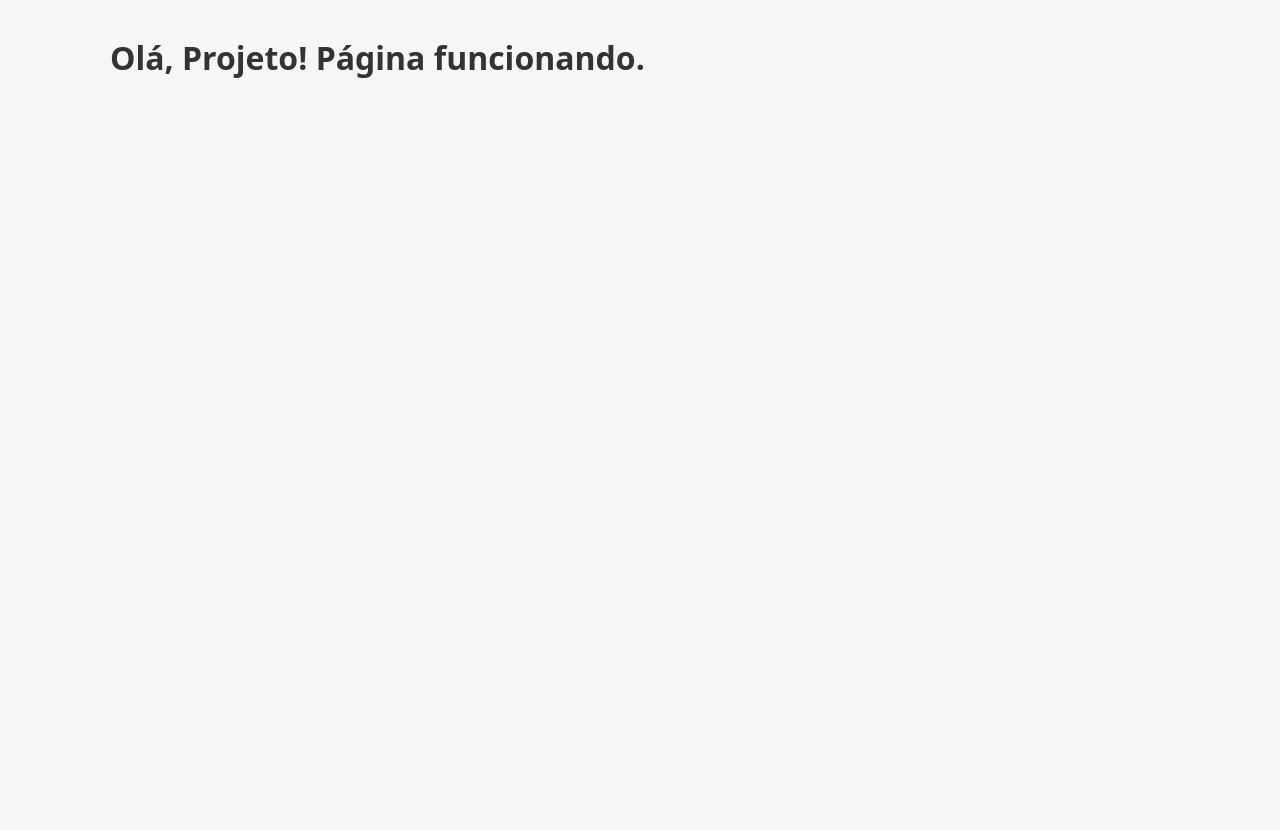
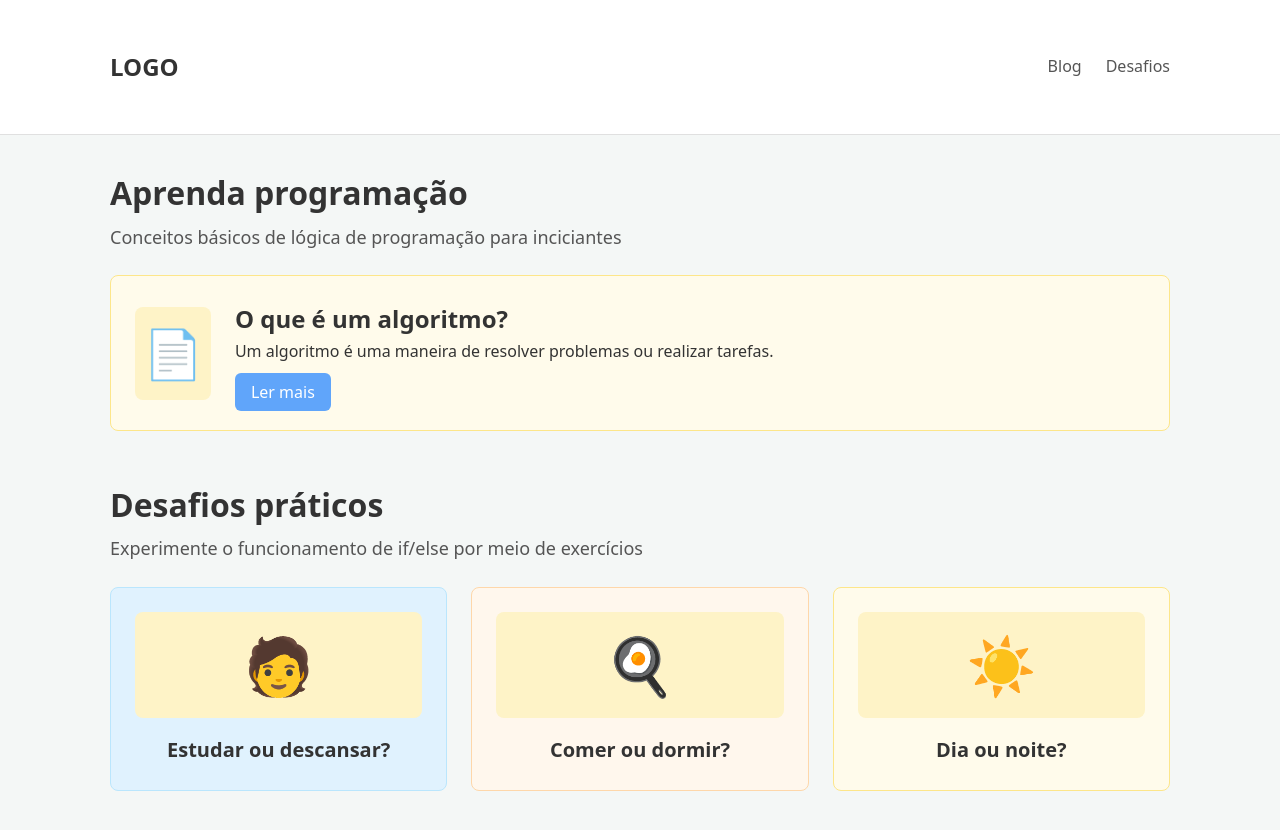
Before and after one commit to ErickEstavarenco/cyber-tech-, a React (Vite) app: page / in a window 1280 px wide. Shown: the top 830 px of the page. Before the commit the page ends 800 px from the top, so only its background shows below. Built offline with nearby package versions, Linux system fonts and the light colour scheme.

Commit message:
Implementa a página Home e o Header conforme o wireframe

```diff
--- a/src/App.jsx
+++ b/src/App.jsx
@@ -1,23 +1,25 @@
 import React from 'react';
 import { Routes, Route } from 'react-router-dom';
 
-// Vamos importar nossos componentes e páginas (eles ainda serão criados)
-// import Header from './components/Header';
-// import Home from './pages/Home';
+// 1. Importe os componentes que acabamos de criar
+import Header from './components/Header';
+import Home from './pages/Home';
+// import Footer from './components/Footer'; // (Ainda não criamos)
 
 function App() {
-  // Removemos todo o código de exemplo do Vite
   return (
     <div className="app-container">
-      {/* <Header /> */}
+      {/* 2. Adicione o Header */}
+      <Header />
 
-      {/* 'container' é uma classe que vamos criar no globals.css */}
       <main className="container">
         <Routes>
-          {/* Rota temporária para vermos algo na tela */}
-          <Route path="/" element={<h1>Olá, Projeto! Página funcionando.</h1>} />
+          {/* 3. Mude a rota principal para usar o componente Home */}
+          <Route path="/" element={<Home />} />
 
-          {/* <Route path="/" element={<Home />} /> */}
+          {/* Rotas de placeholder para o menu funcionar */}
+          <Route path="/blog" element={<h1>Página do Blog</h1>} />
+          <Route path="/desafios" element={<h1>Página de Desafios</h1>} />
         </Routes>
       </main>
 
--- /dev/null
+++ b/src/components/Header.css
@@ -0,0 +1,36 @@
+.site-header {
+    width: 100%;
+    background-color: #fff;
+    border-bottom: 1px solid #e0e0e0;
+    padding: 1rem 0;
+}
+
+.header-content {
+    display: flex;
+    justify-content: space-between;
+    /* LOGO de um lado, nav do outro */
+    align-items: center;
+    /* Remove o padding padrão do container para o header */
+    padding-top: 0;
+    padding-bottom: 0;
+}
+
+.logo {
+    font-size: 1.5rem;
+    font-weight: 700;
+    color: #333;
+    text-decoration: none;
+}
+
+.main-nav a {
+    margin-left: 1.5rem;
+    font-size: 1rem;
+    font-weight: 500;
+    color: #555;
+    text-decoration: none;
+    transition: color 0.2s ease;
+}
+
+.main-nav a:hover {
+    color: #007bff;
+}
--- /dev/null
+++ b/src/components/Header.jsx
@@ -0,0 +1,20 @@
+import React from 'react';
+import { Link } from 'react-router-dom';
+import './Header.css';
+
+function Header() {
+    return (
+        <header className="site-header">
+            <div className="container header-content">
+                <Link to="/" className="logo">
+                    LOGO
+                </Link>
+                <nav className="main-nav">
+                    <Link to="/blog">Blog</Link>
+                    <Link to="/desafios">Desafios</Link>
+                </nav>
+            </div>
+        </header>
+    );
+}
+export default Header;
--- /dev/null
+++ b/src/data/blog-posts.json
@@ -0,0 +1,8 @@
+[
+  {
+    "id": 1,
+    "slug": "o-que-e-um-algoritmo",
+    "title": "O que é um algoritmo?",
+    "summary": "Um algoritmo é uma maneira de resolver problemas ou realizar tarefas."
+  }
+]
--- /dev/null
+++ b/src/data/challenges.json
@@ -0,0 +1,23 @@
+[
+    {
+        "id": 1,
+        "slug": "estudar-ou-descansar",
+        "title": "Estudar ou descansar?",
+        "icon": "person",
+        "color": "blue"
+    },
+    {
+        "id": 2,
+        "slug": "comer-ou-dormir",
+        "title": "Comer ou dormir?",
+        "icon": "food",
+        "color": "orange"
+    },
+    {
+        "id": 3,
+        "slug": "dia-ou-noite",
+        "title": "Dia ou noite?",
+        "icon": "sun-moon",
+        "color": "yellow"
+    }
+]
--- /dev/null
+++ b/src/pages/Home.css
@@ -0,0 +1,116 @@
+.home-section {
+    margin-bottom: 3rem;
+}
+
+.section-title {
+    font-size: 2rem;
+    font-weight: 700;
+    margin-bottom: 0.25rem;
+}
+
+.section-subtitle {
+    font-size: 1.125rem;
+    color: #555;
+    margin-bottom: 1.5rem;
+}
+
+/* Card Amarelo (Blog) */
+.blog-card {
+    background-color: #fffbeb;
+    /* Amarelo claro */
+    border: 1px solid #fde68a;
+    /* Borda amarela */
+    border-radius: 8px;
+    padding: 1.5rem;
+    display: flex;
+    align-items: center;
+}
+
+.card-icon-area {
+    margin-right: 1.5rem;
+}
+
+.icon-placeholder {
+    font-size: 3rem;
+    /* Tamanho do ícone */
+    display: block;
+    background-color: #fef3c7;
+    padding: 0.5rem;
+    border-radius: 8px;
+}
+
+.card-content-area h3 {
+    font-size: 1.5rem;
+    font-weight: 700;
+}
+
+.card-content-area p {
+    font-size: 1rem;
+    color: #333;
+    margin-bottom: 1rem;
+}
+
+.card-button {
+    background-color: #60a5fa;
+    /* Azul */
+    color: #fff;
+    padding: 0.5rem 1rem;
+    border-radius: 6px;
+    text-decoration: none;
+    font-weight: 500;
+    transition: background-color 0.2s ease;
+}
+
+.card-button:hover {
+    background-color: #3b82f6;
+    /* Azul mais escuro */
+}
+
+/* Grid de Desafios */
+.challenge-grid {
+    display: grid;
+    grid-template-columns: repeat(3, 1fr);
+    /* 3 colunas */
+    gap: 1.5rem;
+}
+
+.challenge-card {
+    border: 1px solid #ccc;
+    border-radius: 8px;
+    padding: 1.5rem;
+    text-align: center;
+    text-decoration: none;
+    color: #333;
+    transition: transform 0.2s ease, box-shadow 0.2s ease;
+}
+
+.challenge-card:hover {
+    transform: translateY(-5px);
+    box-shadow: 0 4px 12px rgba(0, 0, 0, 0.05);
+}
+
+.challenge-card h4 {
+    font-size: 1.25rem;
+    font-weight: 700;
+    margin-top: 1rem;
+}
+
+.icon-placeholder.large {
+    font-size: 3.5rem;
+}
+
+/* Cores dos Cards de Desafio (do JSON) */
+.challenge-card.blue {
+    background-color: #e0f2fe;
+    border-color: #bae6fd;
+}
+
+.challenge-card.orange {
+    background-color: #fff7ed;
+    border-color: #fed7aa;
+}
+
+.challenge-card.yellow {
+    background-color: #fffbeb;
+    border-color: #fde68a;
+}
--- /dev/null
+++ b/src/pages/Home.jsx
@@ -0,0 +1,42 @@
+import React from 'react';
+import { Link } from 'react-router-dom';
+import blogPosts from '../data/blog-posts.json';
+import challenges from '../data/challenges.json';
+import './Home.css'; // Importa o Home.css
+
+function Home() { // O nome é Home
+  const firstPost = blogPosts[0];
+  const challengeList = challenges.slice(0, 3);
+
+  return (
+    <div className="home-page">
+      <section className="home-section">
+        <h2 className="section-title">Aprenda programação</h2>
+        <p className="section-subtitle">Conceitos básicos de lógica de programação para inciciantes</p>
+        <div className="blog-card">
+          <div className="card-icon-area"><span className="icon-placeholder">📄</span></div>
+          <div className="card-content-area">
+            <h3>{firstPost.title}</h3>
+            <p>{firstPost.summary}</p>
+            <Link to={`/blog/${firstPost.slug}`} className="card-button">Ler mais</Link>
+          </div>
+        </div>
+      </section>
+      <section className="home-section">
+        <h2 className="section-title">Desafios práticos</h2>
+        <p className="section-subtitle">Experimente o funcionamento de if/else por meio de exercícios</p>
+        <div className="challenge-grid">
+          {challengeList.map(challenge => (
+            <Link key={challenge.id} to={`/desafios/${challenge.slug}`} className={`challenge-card ${challenge.color}`}>
+              {challenge.icon === 'person' && <span className="icon-placeholder large">🧑</span>}
+              {challenge.icon === 'food' && <span className="icon-placeholder large">🍳</span>}
+              {challenge.icon === 'sun-moon' && <span className="icon-placeholder large">☀️</span>}
+              <h4>{challenge.title}</h4>
+            </Link>
+          ))}
+        </div>
+      </section>
+    </div>
+  );
+}
+export default Home; // Exporta o Home
```
